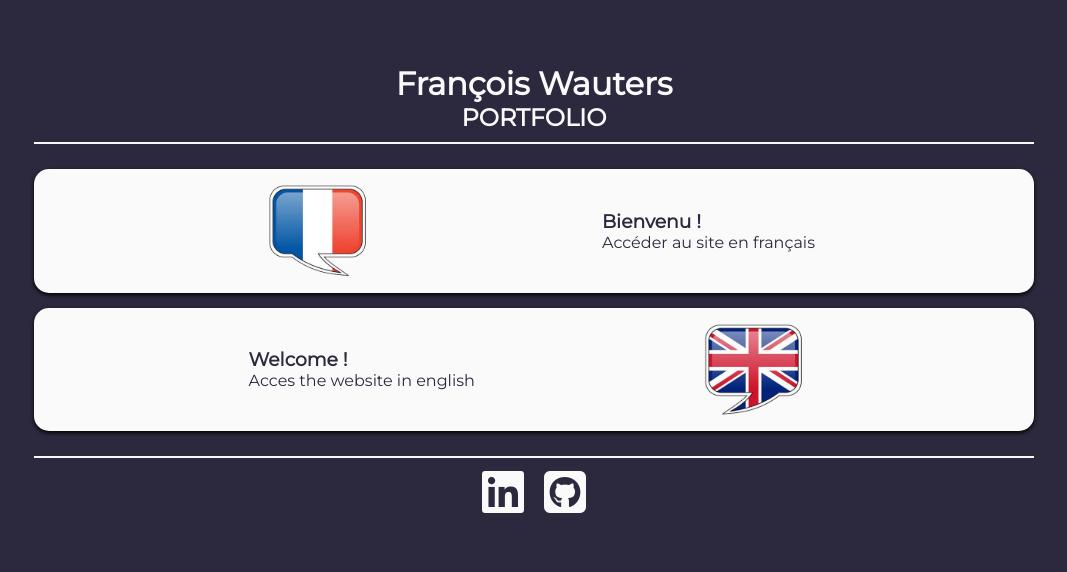
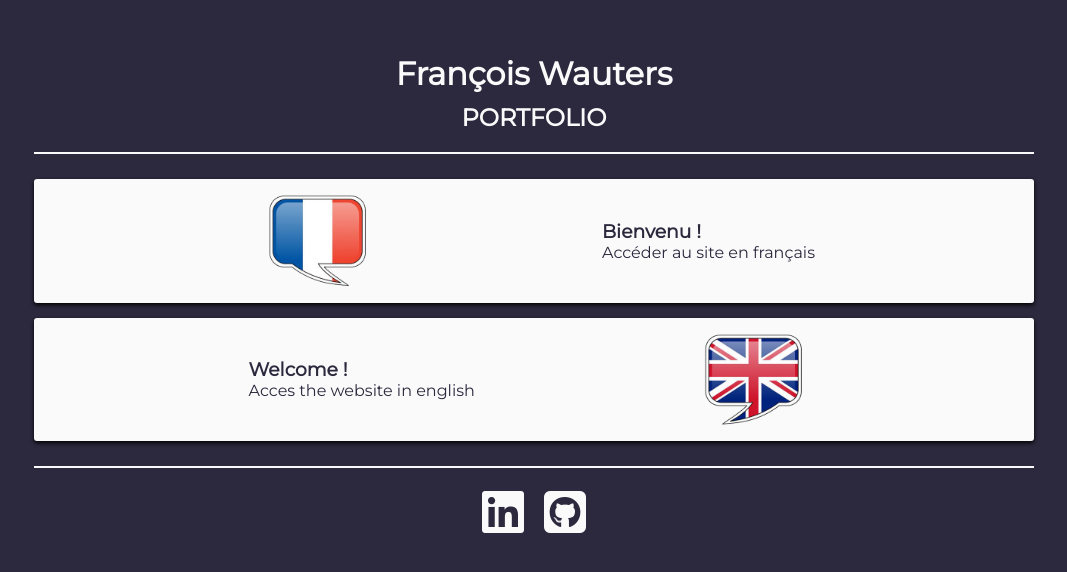
Before and after one commit to fwauters/portfolio, a plain HTML site: page index.html in a window 1280 px wide. Shown: the part 110-682 px from the top of the page, without its empty margins (106-1173 px from the left). Drawn offline with Linux system fonts and the light colour scheme.

Commit message:
some style adjustments

```diff
--- a/assets/scss/welcome.scss
+++ b/assets/scss/welcome.scss
@@ -17,8 +17,12 @@ body {
         max-width: 1000px;
         color: $white;
         margin: 10px;
-        padding: 10px;
+        padding: 20px;
         border-bottom: 2px solid $white;
+
+        h1 {
+            margin-bottom: 10px;
+        }
     }
 
     main {
@@ -28,14 +32,14 @@ body {
             width: 80vw;
             max-width: 1000px;
             margin: 15px;
-            border-radius: 15px;
+            border-radius: 3px;
             box-shadow: 0 2px 4px black;
 
             :hover {
                 background-color:$lightGrey;
                 color: $white;
                 text-shadow: 1px 2px black;
-                border-radius: 15px;
+                border-radius: 3px;
             }
 
             a {
@@ -61,7 +65,7 @@ body {
 
         i {
             color: $white;
-            margin: 0 10px 0 10px;
+            margin: 10px 10px 0 10px;
         }
     }
 }
```
Also changed, not shown: assets/css/welcome.css, 1 other file.
